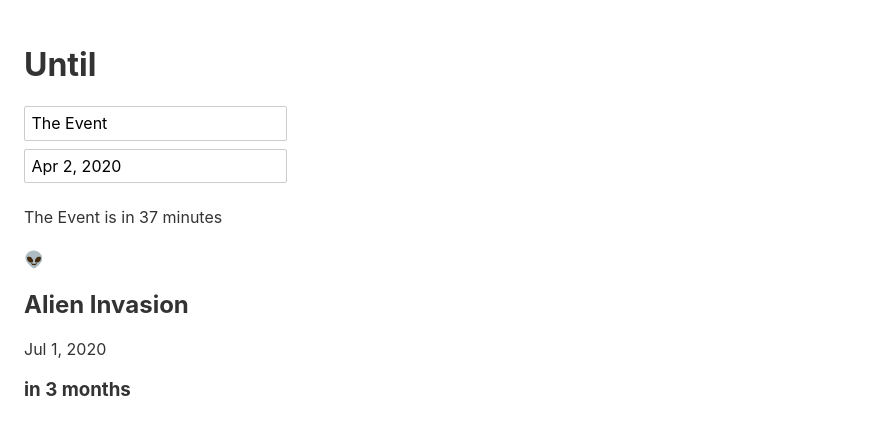
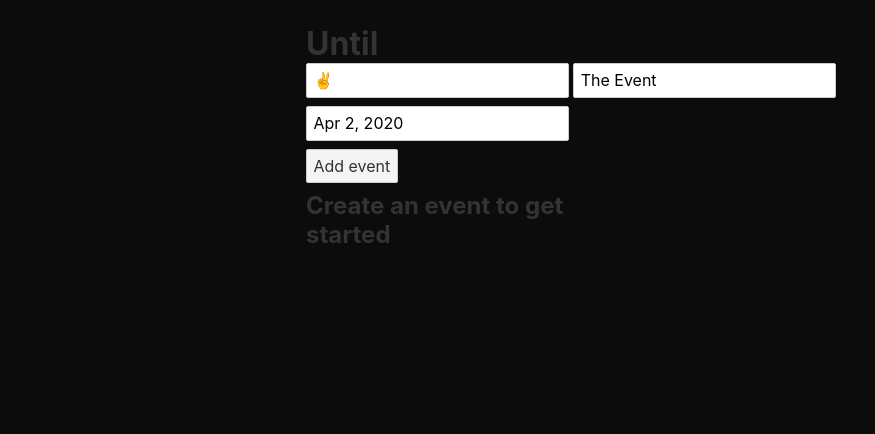
Before and after one commit to dannymcclain/until, a Svelte app: page / in a window 1280 px wide. Shown: the top 434 px of the page, without its empty margins (0-875 px from the left). Built offline with nearby package versions, Linux system fonts and the light colour scheme.

Commit message:
connecting components and light styling

```diff
--- a/package.json
+++ b/package.json
@@ -21,6 +21,7 @@
     "js-datepicker": "^5.6.0",
     "moment": "^2.24.0",
     "sirv-cli": "^0.4.4",
-    "svelte-calendar": "^1.5.0"
+    "svelte-calendar": "^1.5.0",
+    "uuidv4": "^6.0.7"
   }
 }
--- a/public/global.css
+++ b/public/global.css
@@ -1,8 +1,18 @@
-html, body {
+*,
+*::after,
+*::before {
+  -webkit-font-smoothing: antialiased;
+  -moz-osx-font-smoothing: grayscale;
+  margin: 0;
+  padding: 0;
+  box-sizing: border-box;
+}
+
+/* html, body {
 	position: relative;
 	width: 100%;
 	height: 100%;
-}
+} */
 
 body {
 	color: #333;
--- a/src/App.svelte
+++ b/src/App.svelte
@@ -1,31 +1,71 @@
 <script>
+  import dayjs from "dayjs";
+  import { uuid } from "uuidv4";
   import Header from "./Components/Header.svelte";
   import About from "./Components/About.svelte";
   import CreateEvent from "./Components/CreateEvent.svelte";
   import Event from "./Components/Event.svelte";
-  import dayjs from "dayjs";
+  import { events } from "./stores.js";
+  import { onMount } from "svelte";
 
-  let date = dayjs()
-    .add(3, "M")
-    .toDate();
+  onMount(() => {
+    const data = JSON.parse(localStorage.getItem("events"));
+    if (data) {
+      events.update(entry => data);
+    }
+  });
+
+  function addEvent(event) {
+    let newEvent = {
+      symbol: event.detail.symbol,
+      title: event.detail.title,
+      date: event.detail.date,
+      id: uuid()
+    };
+    let updatedEvents = Array.from($events);
+    updatedEvents.unshift(newEvent);
+    updatedEvents.sort((a, b) => new Date(a.date) - new Date(b.date));
+    events.update(current => updatedEvents);
+    localStorage.setItem("events", JSON.stringify($events));
+  }
 </script>
 
 <style>
+  :global(body) {
+    background: #0c0c0d;
+  }
   main {
     padding: 1em;
-    /* max-width: 240px; */
     margin: 0 auto;
   }
-
-  @media (min-width: 640px) {
+  .event-grid {
+    display: grid;
+    grid-template-columns: 1fr;
+    grid-gap: 20px;
+  }
+  @media (min-width: 540px) {
     main {
-      max-width: none;
+      max-width: 700px;
+    }
+    .event-grid {
+      display: grid;
+      grid-template-columns: 1fr 1fr;
+      grid-gap: 40px;
     }
   }
 </style>
 
 <main>
   <h1>Until</h1>
-  <CreateEvent />
-  <Event symbol="👽" title="Alien Invasion" {date} />
+  <CreateEvent on:newEvent={addEvent} />
+
+  <section class="event-grid">
+    {#if $events.length === 0}
+      <h2>Create an event to get started</h2>
+    {:else}
+      {#each $events as { symbol, title, date }, id}
+        <Event {symbol} {title} {date} />
+      {/each}
+    {/if}
+  </section>
 </main>
--- a/src/Components/CreateEvent.svelte
+++ b/src/Components/CreateEvent.svelte
@@ -3,7 +3,18 @@
   import relativeTime from "dayjs/plugin/relativeTime";
   dayjs.extend(relativeTime);
   import DatePicker from "./Datepicker/DatePicker.svelte";
+  import { createEventDispatcher } from "svelte";
 
+  const dispatch = createEventDispatcher();
+
+  function newEvent() {
+    dispatch("newEvent", {
+      symbol: symbol,
+      title: title,
+      date: selectedDate
+    });
+  }
+  let symbol = "✌️";
   let title = "The Event";
   let tomorrow = dayjs()
     .add(1, "d")
@@ -14,14 +25,13 @@
   const onDateChange = d => {
     selectedDate = d.detail;
   };
-
-  $: fromNow = dayjs(selectedDate).fromNow();
 </script>
 
 <style>
 
 </style>
 
+<input type="text" bind:value={symbol} />
 <input type="text" bind:value={title} />
 
 <DatePicker
@@ -31,5 +41,4 @@
     if (dayjs(date).isAfter(dayjs())) return true;
     return false;
   }} />
-
-<p>{title} is {fromNow}</p>
+<button on:click={newEvent}>Add event</button>
--- a/src/Components/Event.svelte
+++ b/src/Components/Event.svelte
@@ -5,11 +5,50 @@
 
   export let symbol, title, date;
 
-  let timeFromNow = dayjs(date).fromNow();
+  $: timeFromNow = dayjs(date).fromNow();
 </script>
 
 <style>
-
+  section {
+    background: #272729;
+    border-radius: 4px;
+    padding: 40px;
+    display: flex;
+    flex-direction: column;
+    place-items: center;
+  }
+  h4 {
+    font-weight: 800;
+    font-size: 40px;
+    line-height: 1;
+    margin-bottom: 16px;
+  }
+  h2 {
+    font-weight: 800;
+    font-size: 20px;
+    line-height: 1;
+    text-align: center;
+    letter-spacing: -0.01em;
+    color: #ffffff;
+    margin-bottom: 8px;
+  }
+  p {
+    font-weight: 500;
+    font-size: 12px;
+    line-height: 1;
+    text-align: center;
+    color: #74747a;
+    margin-bottom: 20px;
+  }
+  h3 {
+    padding: 8px 16px;
+    background: #3a3a3d;
+    border-radius: 14px;
+    font-weight: bold;
+    font-size: 12px;
+    line-height: 1;
+    color: #ffffff;
+  }
 </style>
 
 <section>
--- /dev/null
+++ b/src/stores.js
@@ -0,0 +1,3 @@
+import { writable } from 'svelte/store';
+
+export const events = writable([]);
```
Also changed, not shown: 1 other file (tests, documents, lock files or other folders).
